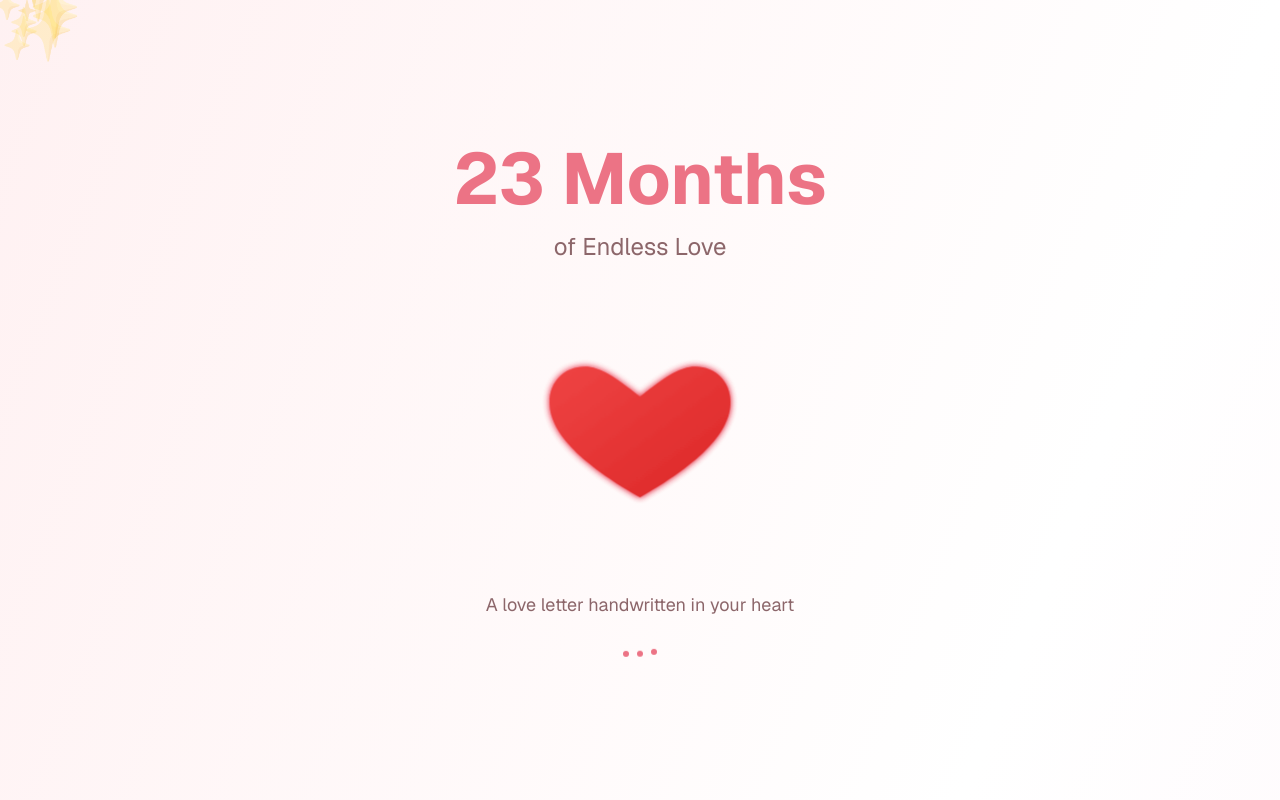
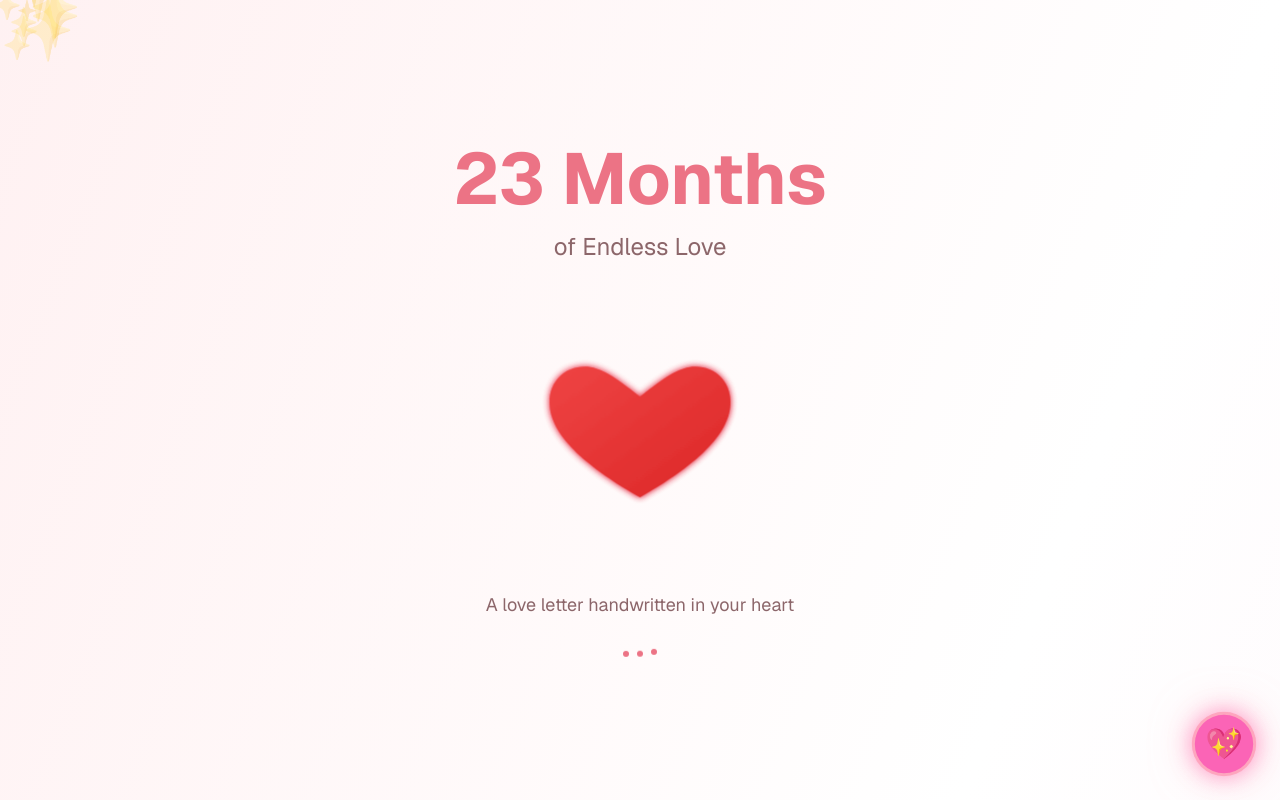
Before and after one commit to ArjavJain07/letter, a Next.js app: page / in a window 1280 px wide. Shown: the top 800 px of the page. Built offline with nearby package versions, Linux system fonts and the light colour scheme.

Commit message:
Added Music

```diff
--- a/app/layout.tsx
+++ b/app/layout.tsx
@@ -1,48 +1,124 @@
-import type React from "react"
-// ... existing code ...
-import type { Metadata } from "next"
-import { Geist, Geist_Mono } from "next/font/google"
-import { Analytics } from "@vercel/analytics/next"
-import "./globals.css"
+"use client";
 
-const _geist = Geist({ subsets: ["latin"] })
-const _geistMono = Geist_Mono({ subsets: ["latin"] })
+import type React from "react";
+import { useEffect, useRef, useState } from "react";
+import type { Metadata } from "next";
+import { Geist, Geist_Mono } from "next/font/google";
+import { Analytics } from "@vercel/analytics/next";
+import "./globals.css";
+
+const _geist = Geist({ subsets: ["latin"] });
+const _geistMono = Geist_Mono({ subsets: ["latin"] });
 
 export const metadata: Metadata = {
-  // <CHANGE> Updated metadata for anniversary letter
   title: "23 Months of Love - Anniversary Letter",
   description: "A heartfelt anniversary love letter with beautiful animations and heart-forming animations",
   generator: "v0.app",
   icons: {
     icon: [
-      {
-        url: "/icon-light-32x32.png",
-        media: "(prefers-color-scheme: light)",
-      },
-      {
-        url: "/icon-dark-32x32.png",
-        media: "(prefers-color-scheme: dark)",
-      },
-      {
-        url: "/icon.svg",
-        type: "image/svg+xml",
-      },
+      { url: "/icon-light-32x32.png", media: "(prefers-color-scheme: light)" },
+      { url: "/icon-dark-32x32.png", media: "(prefers-color-scheme: dark)" },
+      { url: "/icon.svg", type: "image/svg+xml" },
     ],
     apple: "/apple-icon.png",
   },
-}
+};
 
 export default function RootLayout({
   children,
 }: Readonly<{
-  children: React.ReactNode
+  children: React.ReactNode;
 }>) {
+  const audioRef = useRef<HTMLAudioElement | null>(null);
+  const [isPlaying, setIsPlaying] = useState(true);
+
+  useEffect(() => {
+    const audio = audioRef.current;
+    if (!audio) return;
+
+    audio.volume = 0;
+
+    const tryPlay = () => {
+      audio
+        .play()
+        .then(() => fadeVolume(audio, 1, 1000))
+        .catch(() => {});
+    };
+
+    tryPlay();
+
+    const clickAttempt = () => {
+      tryPlay();
+      window.removeEventListener("click", clickAttempt);
+    };
+
+    window.addEventListener("click", clickAttempt);
+  }, []);
+
+  const fadeVolume = (audio: HTMLAudioElement, target: number, duration: number) => {
+    const step = (target - audio.volume) / (duration / 50);
+    const interval = setInterval(() => {
+      audio.volume = Math.min(1, Math.max(0, audio.volume + step));
+      if ((step > 0 && audio.volume >= target) || (step < 0 && audio.volume <= target)) {
+        clearInterval(interval);
+      }
+    }, 50);
+  };
+
+  const toggleMusic = () => {
+    const audio = audioRef.current;
+    if (!audio) return;
+
+    if (isPlaying) {
+      fadeVolume(audio, 0, 500);
+      setTimeout(() => audio.pause(), 500);
+    } else {
+      audio.play();
+      fadeVolume(audio, 1, 500);
+    }
+    setIsPlaying(!isPlaying);
+  };
+
   return (
     <html lang="en">
-      <body className={`font-sans antialiased`}>
+      <body className="font-sans antialiased">
+        <audio ref={audioRef} src="/music.mp3" autoPlay loop />
+
+        <button
+          onClick={toggleMusic}
+          className="fixed bottom-6 right-6 z-50 w-16 h-16 rounded-full flex items-center justify-center text-3xl
+                     bg-pink-400 hover:bg-pink-500 active:bg-pink-600 transition-all
+                     shadow-[0_0_20px_rgba(255,105,180,0.7)]
+                     animate-[pulseGlow_2s_ease-in-out_infinite]"
+          style={{
+            color: "white",
+            border: "3px solid rgba(255,182,193,0.8)",
+            animation: "pulseGlow 2s infinite",
+          }}
+        >
+          {isPlaying ? "💖" : "💗"}
+        </button>
+
+        <style jsx global>{`
+          @keyframes pulseGlow {
+            0% {
+              transform: scale(1);
+              box-shadow: 0 0 20px rgba(255, 105, 180, 0.6), 0 0 40px rgba(255, 182, 193, 0.6);
+            }
+            50% {
+              transform: scale(1.1);
+              box-shadow: 0 0 30px rgba(255, 105, 180, 0.9), 0 0 50px rgba(255, 182, 193, 0.9);
+            }
+            100% {
+              transform: scale(1);
+              box-shadow: 0 0 20px rgba(255, 105, 180, 0.6), 0 0 40px rgba(255, 182, 193, 0.6);
+            }
+          }
+        `}</style>
+
         {children}
         <Analytics />
       </body>
     </html>
-  )
+  );
 }
```
